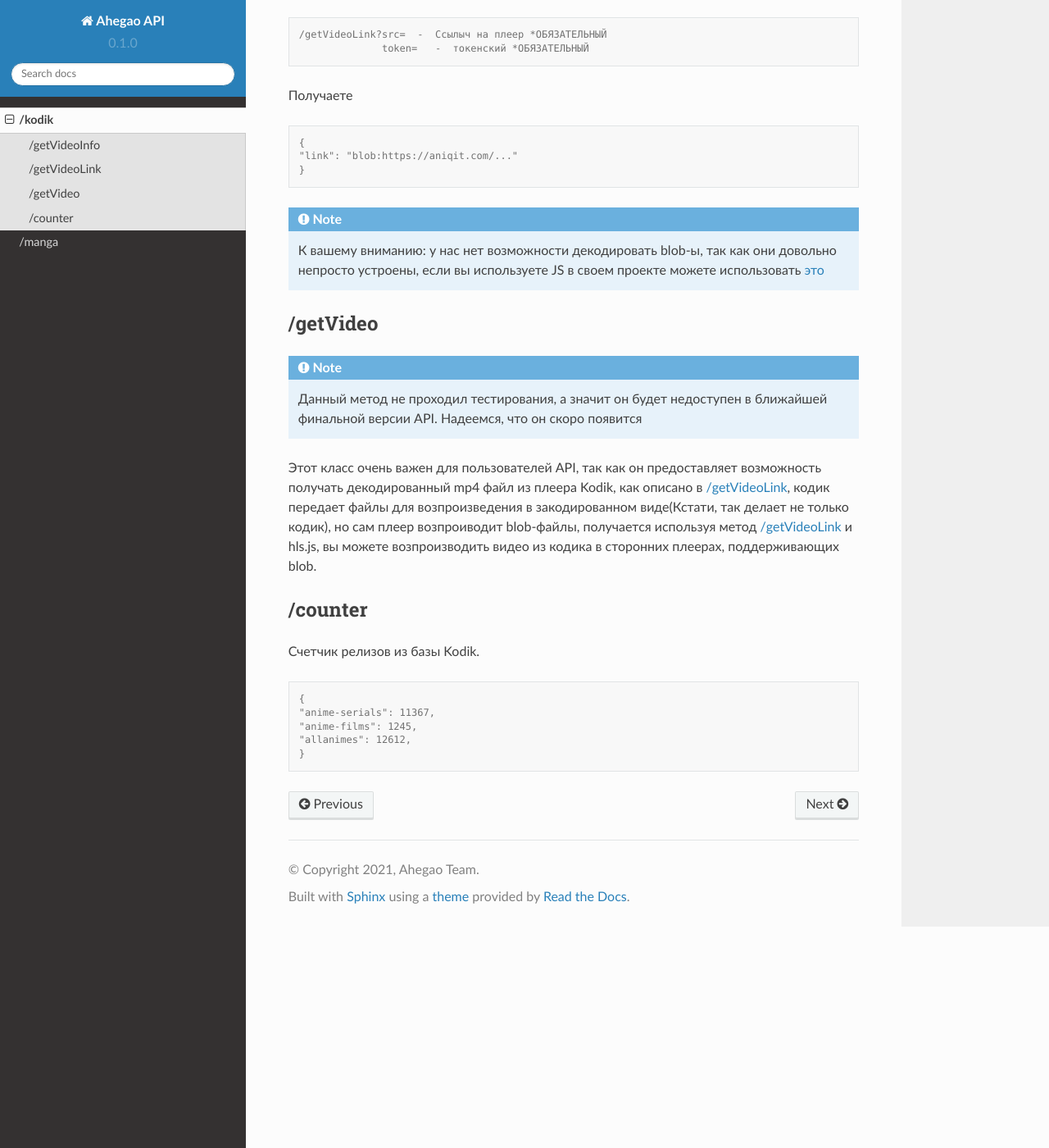
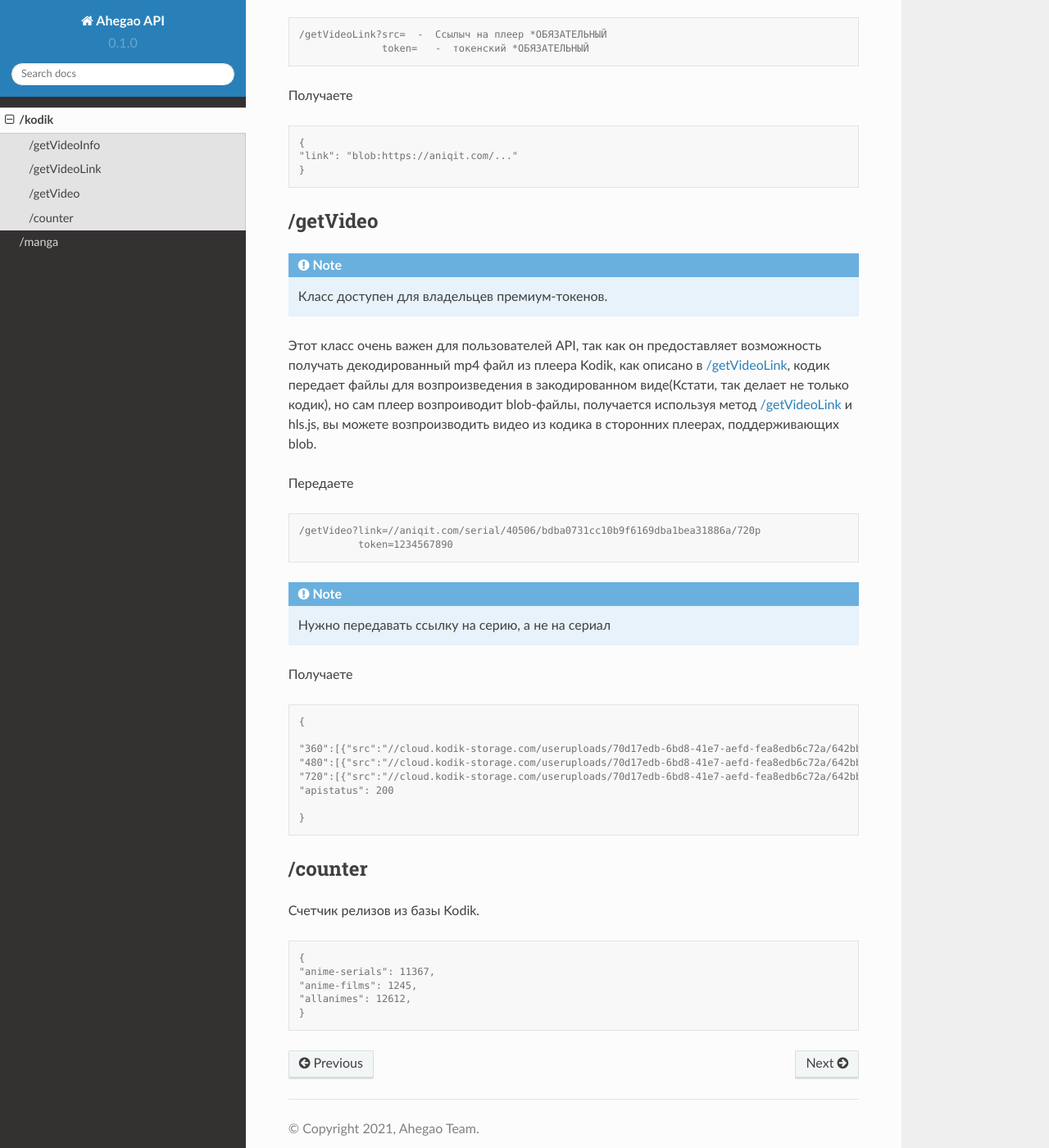
Before and after one commit to nknodev/ahegao-roadmap, a Sphinx documentation site: the page built from docs/source/kodik.rst, in a window 1280 px wide and 1400 px high, scrolled down 982 px. Shown: the whole window at 82% size. Built offline with Sphinx 7.4.7 and the Read the Docs theme 2.0.0, drawn with Linux system fonts in a browser that asks for light colours; pages that are not in the unit, such as notebooks, are missing from menus; some of the changed text lies outside the part shown.

Commit message:
added doc for /getVideo

```diff
--- a/docs/source/kodik.rst
+++ b/docs/source/kodik.rst
@@ -65,25 +65,43 @@
    "link": "blob:https://aniqit.com/..."
    }
 
-.. note::
 
-   К вашему вниманию: у нас нет возможности декодировать blob-ы, так как они довольно непросто устроены, если вы используете JS в своем проекте можете использовать `это`_
-.. _это: https://stackoverflow.com/questions/14952052/convert-blob-url-to-normal-url
 
 
 .. _/getVideo:
 
 /getVideo
 ------------
+.. note::
+
+   Класс доступен для владельцев премиум-токенов.
+
+Этот класс очень важен для пользователей API, так как он предоставляет возможность получать декодированный mp4 файл из плеера Kodik, как описано в :ref:`/getVideoLink`, кодик передает файлы для возпроизведения в закодированном виде(Кстати, так делает не только кодик), но сам плеер возпроиводит blob-файлы, получается используя метод :ref:`/getVideoLink` и hls.js, вы можете возпроизводить видео из кодика в сторонних плеерах, поддерживающих blob.
+
+Передаете
+
+.. code-block:: console
+
+   /getVideo?link=//aniqit.com/serial/40506/bdba0731cc10b9f6169dba1bea31886a/720p
+             token=1234567890
+
 
 .. note::
 
-   Данный метод не проходил тестирования, а значит он будет недоступен в ближайшей финальной версии API. Надеемся, что он скоро появится
+   Нужно передавать ссылку на серию, а не на сериал
 
-Этот класс очень важен для пользователей API, так как он предоставляет возможность получать декодированный mp4 файл из плеера Kodik, как описано в :ref:`/getVideoLink`, кодик передает файлы для возпроизведения в закодированном виде(Кстати, так делает не только кодик), но сам плеер возпроиводит blob-файлы, получается используя метод :ref:`/getVideoLink` и hls.js, вы можете возпроизводить видео из кодика в сторонних плеерах, поддерживающих blob.
+Получаете
 
+.. code-block:: console
 
+      {
 
+      "360":[{"src":"//cloud.kodik-storage.com/useruploads/70d17edb-6bd8-41e7-aefd-fea8edb6c72a/642bbfc75ab8535e480757c9eef7d2e5:2022020907/360.mp4"],
+      "480":[{"src":"//cloud.kodik-storage.com/useruploads/70d17edb-6bd8-41e7-aefd-fea8edb6c72a/642bbfc75ab8535e480757c9eef7d2e5:2022020907/480.mp4"}],
+      "720":[{"src":"//cloud.kodik-storage.com/useruploads/70d17edb-6bd8-41e7-aefd-fea8edb6c72a/642bbfc75ab8535e480757c9eef7d2e5:2022020907/720.mp4"}],
+      "apistatus": 200
+
+      }
 
 
 .. _/counter:
```
Also changed, not shown: other parts of docs/source/kodik.rst (+4 -4 lines).
